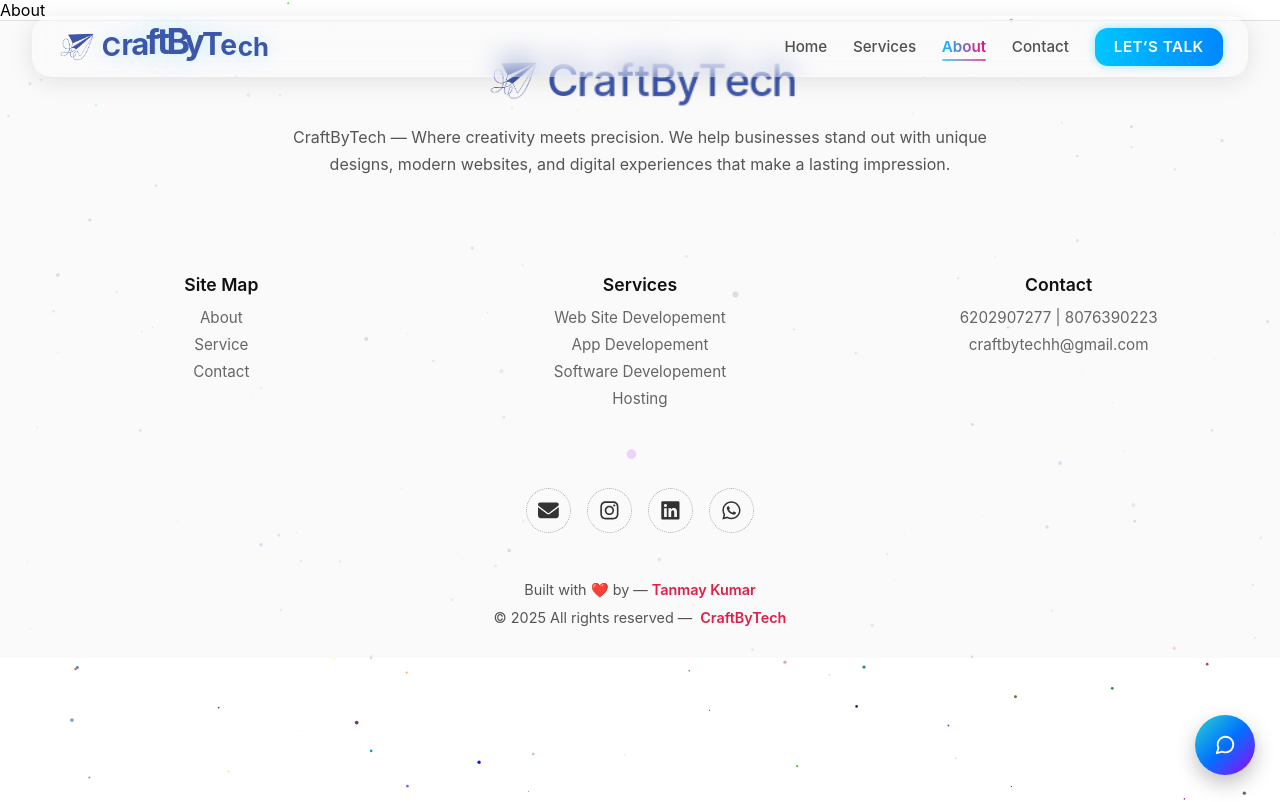
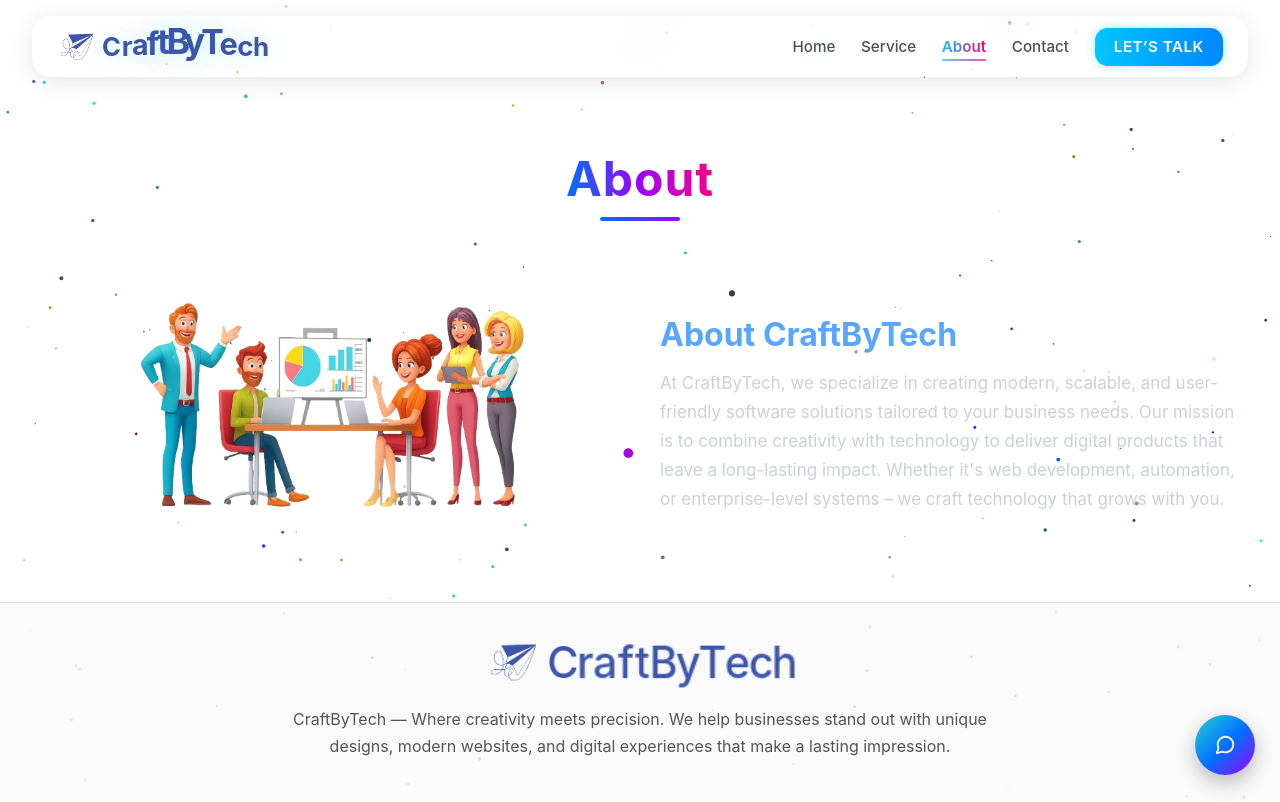
Before and after one commit to itanmay728/CraftByTech, a React (Vite) app: page /about in a window 1280 px wide. Shown: the top 802 px of the page. Built offline with nearby package versions, Linux system fonts and the light colour scheme.

Commit message:
about and service page

```diff
--- a/src/LayOut.jsx
+++ b/src/LayOut.jsx
@@ -4,11 +4,13 @@
 import BouncingBalls from './components/BouncingBalls/BouncingBalls'
 import Footer from './components/Footer/Footer'
 import ChatBot from './components/ChatBot/ChatBot'
+import ScrollToTop from './components/ScrollToTop/ScrollToTop'
 
 const LayOut = () => {
   return (
     <div>
       <ChatBot/>
+      <ScrollToTop/>
       <BouncingBalls/>
         <NavBar/>
         <Outlet/>
--- a/src/components/Hero/Hero.jsx
+++ b/src/components/Hero/Hero.jsx
@@ -60,10 +60,10 @@
         </p>
 
         <div className={styles.buttonGroup}>
-          <a className={`${styles.btn} ${styles.btnOutline}`}>
+          <a href="tel:+916202907277" className={`${styles.btn} ${styles.btnOutline}`}>
             Jump on a call <FaPhoneAlt size={16} />
           </a>
-          <Link className={`${styles.btn} ${styles.btnPrimary}`}>
+          <Link to="/service" className={`${styles.btn} ${styles.btnPrimary}`}>
             Services <FiArrowRight size={18} />
           </Link>
         </div>
--- a/src/components/Hero/Hero.module.css
+++ b/src/components/Hero/Hero.module.css
@@ -162,6 +162,7 @@
   transition: all 0.3s ease;
   border: none;
   letter-spacing: 0.4px;
+  text-decoration: none;
 }
 
 .btnOutline {
--- a/src/components/NavBar/NavBar.jsx
+++ b/src/components/NavBar/NavBar.jsx
@@ -78,7 +78,7 @@
 
         {/* Navigation Links */}
         <div className={`${styles.links} ${isMenuOpen ? styles.showMenu : ""}`}>
-          {["home", "Services", "About", "contact"].map((item) => {
+          {["home", "Service", "About", "contact"].map((item) => {
             const path = item === "home" ? "/" : `/${item.toLowerCase()}`;
             return (
               <Link
--- /dev/null
+++ b/src/components/ScrollToTop/ScrollToTop.jsx
@@ -0,0 +1,17 @@
+import { useEffect } from "react";
+import { useLocation } from "react-router-dom";
+
+const ScrollToTop = () => {
+  const { pathname } = useLocation(); // get current route
+
+  useEffect(() => {
+    window.scrollTo({
+      top: 0,
+      behavior: "smooth", // smooth scroll
+    });
+  }, [pathname]); // triggers on route change
+
+  return null;
+};
+
+export default ScrollToTop;
--- a/src/pages/About/About.jsx
+++ b/src/pages/About/About.jsx
@@ -1,9 +1,42 @@
-import React from 'react'
+// About.jsx
+import React from "react";
+import styles from "./About.module.css";
+import aboutHero from '../../assets/Image/aboutHero.png'
 
 const About = () => {
   return (
-    <div>About</div>
-  )
-}
+    <section className={styles.aboutSection}>
+      <div className={styles.pageTitle}>
+        <h1>About</h1>
+        <div className={styles.underline}></div>
+      </div>
 
-export default About
+      <div className={styles.row}>
+        {/* Left - Image */}
+        <div className={styles.left}>
+          <img
+            src={aboutHero}
+            alt="CraftByTech Team"
+            className={styles.aboutImage}
+          />
+        </div>
+
+        {/* Right - Content */}
+        <div className={styles.right}>
+          <h2 className={styles.companyName}>About CraftByTech</h2>
+
+          <p className={styles.description}>
+            At CraftByTech, we specialize in creating modern, scalable, and
+            user-friendly software solutions tailored to your business needs.
+            Our mission is to combine creativity with technology to deliver
+            digital products that leave a long-lasting impact. Whether it's
+            web development, automation, or enterprise-level systems – we
+            craft technology that grows with you.
+          </p>
+        </div>
+      </div>
+    </section>
+  );
+};
+
+export default About;
--- a/src/pages/About/About.module.css
+++ b/src/pages/About/About.module.css
@@ -0,0 +1,99 @@
+/* ===== Section ===== */
+.aboutSection {
+  padding: 70px 20px;
+  /* background: #0d1117; */
+  color: #fff;
+  text-align: center;
+  padding: 7rem 1rem 3rem;
+}
+
+/* ===== Page Title ===== */
+.pageTitle {
+  text-align: center;
+  margin-bottom: 3rem;
+  animation: fadeIn 0.6s ease forwards;
+  border-radius: 16px;
+  padding: 0.3rem 6rem;
+  display: inline-block;
+  margin-top: 2rem;
+  /* box-shadow: 0 4px 20px rgba(0, 0, 0, 0.05); */
+}
+
+/* Contact heading text */
+.pageTitle h1 {
+  font-size: clamp(2rem, 5vw, 3rem);
+  font-weight: 700;
+  color: #111;
+  background: linear-gradient(90deg, #0072ff, #9b00ff, #ff0080);
+  -webkit-background-clip: text;
+  -webkit-text-fill-color: transparent;
+  letter-spacing: 1px;
+  margin-bottom: 0.6rem;
+}
+
+/* Gradient underline */
+.underline {
+  width: 80px;
+  height: 4px;
+  margin: 0 auto;
+  background: linear-gradient(90deg, #0072ff, #9b00ff);
+  border-radius: 5px;
+}
+
+/* ===== Two Column Layout ===== */
+.row {
+  max-width: 1200px;
+  margin: auto;
+  display: flex;
+  align-items: center;
+  justify-content: center;
+  gap: 40px;
+  flex-wrap: wrap;
+}
+
+/* Left Image */
+.left {
+  flex: 1;
+  min-width: 300px;
+  display: flex;
+  justify-content: center;
+}
+
+.aboutImage {
+  width: 100%;
+  max-width: 420px;
+  border-radius: 18px;
+  /* box-shadow: 0 10px 25px rgba(0,0,0,0.4); */
+  object-fit: cover;
+}
+
+/* Right Content */
+.right {
+  flex: 1;
+  min-width: 300px;
+  text-align: left;
+}
+
+.companyName {
+  font-size: 32px;
+  font-weight: 700;
+  margin-bottom: 15px;
+  color: #58a6ff;
+}
+
+.description {
+  font-size: 17px;
+  line-height: 1.7;
+  color: #c9d1d9;
+}
+
+/* ===== Responsive ===== */
+@media (max-width: 900px) {
+  .right {
+    text-align: center;
+  }
+
+  .companyName {
+    font-size: 28px;
+  }
+}
--- a/src/pages/Contact/Contact.module.css
+++ b/src/pages/Contact/Contact.module.css
@@ -16,10 +16,6 @@
   text-align: center;
   margin-bottom: 3rem;
   animation: fadeIn 0.6s ease forwards;
-  /* background: linear-gradient(90deg, rgba(0, 114, 255, 0.15), rgba(155, 0, 255, 0.15)); */
-  /* border: 1px solid rgba(0, 114, 255, 0.2); */
-  /* backdrop-filter: blur(8px);
-  -webkit-backdrop-filter: blur(8px); */
   border-radius: 16px;
   padding: 0.3rem 6rem;
   display: inline-block;
--- a/src/pages/Service/Service.jsx
+++ b/src/pages/Service/Service.jsx
@@ -1,9 +1,50 @@
-import React from 'react'
+import React from "react";
+import styles from "./Service.module.css";
+import { Link } from "react-router-dom";
+import ServiceSection from "../../components/ServiceSection/ServiceSection";
+import heroImage from "../../assets/Image/serviceHero.png";
 
 const Service = () => {
   return (
-    <div>Service</div>
-  )
-}
+    <div className={styles.wrapper}>
+      <section className={styles.heroSection}>
+        <div className={styles.container}>
+          {/* ===== LEFT CONTENT ===== */}
+          <div className={styles.left}>
+            <h1 className={styles.title}>
+              Boost <span>Personal Productivity</span>
+            </h1>
 
-export default Service
+            <p className={styles.subtitle}>
+              Empowering businesses with smart digital solutions designed for growth, performance, and productivity.
+            </p>
+
+            <div className={styles.buttons}>
+              <Link to="/contact" className={styles.primaryBtn}>
+                Start A Project
+              </Link>
+
+              <a href="tel:+916202907277" className={styles.secondaryBtn}>
+                Call us for any query <br />
+                <strong>+91 62029 07277</strong>
+              </a>
+            </div>
+          </div>
+
+          {/* ===== RIGHT IMAGE ===== */}
+          <div className={styles.right}>
+            <img
+              src={heroImage}
+              alt="Service"
+              className={styles.image}
+            />
+          </div>
+        </div>
+      </section>
+
+      <ServiceSection />
+    </div>
+  );
+};
+
+export default Service;
--- /dev/null
+++ b/src/pages/Service/Service.module.css
@@ -0,0 +1,203 @@
+/* MAIN WRAPPER */
+.wrapper {
+  width: 100%;
+  overflow-x: hidden;
+  display: flex;
+  flex-direction: column;
+  align-items: center;
+  background: rgba(255, 255, 255, 0.15);
+  backdrop-filter: blur(4px);
+  -webkit-backdrop-filter: blur(4px);
+}
+
+/* HERO SECTION */
+.heroSection {
+  width: 100%;
+  min-height: 80vh;
+  padding: 9rem 1.5rem 4rem; /* better top spacing */
+  display: flex;
+  justify-content: center;
+  align-items: center;
+}
+
+/* FLEX CONTAINER */
+.container {
+  display: flex;
+  align-items: center;
+  justify-content: space-between;
+  gap: 10rem; /* MUCH smaller gap */
+  max-width: 1250px;
+  width: 100%;
+  flex-wrap: nowrap; /* keeps both close on large screens */
+}
+
+/* ===== LEFT CONTENT ===== */
+.left {
+  /* flex: 1; */
+  display: flex;
+  flex-direction: column;
+  gap: 1rem;
+  animation: fadeInLeft 0.8s ease forwards;
+  margin-left: 100px;
+  max-width: 450px;
+}
+
+.title {
+  font-size: clamp(2.3rem, 4vw, 3.5rem);
+  font-weight: 800;
+  line-height: 1.2;
+  color: #111;
+}
+
+.title span {
+  color: #3840d0;
+}
+
+.subtitle {
+  font-size: clamp(1rem, 1.3vw, 1.1rem);
+  color: #444;
+  max-width: 450px;
+  line-height: 1.6;
+}
+
+/* ===== BUTTONS FIXED ===== */
+.buttons {
+  display: flex;
+  align-items: center;
+  gap: 0.8rem;   /* tighter spacing */
+  margin-top: 1rem;
+  flex-wrap: wrap;
+}
+
+.primaryBtn {
+  background: linear-gradient(90deg, #007bff, #00d4ff);
+  padding: 0.85rem 1.6rem;
+  border-radius: 30px;
+  color: #fff;
+  font-weight: 600;
+  font-size: 0.95rem;
+  text-decoration: none;
+  text-align: center;
+  box-shadow: 0 6px 20px rgba(0, 123, 255, 0.35);
+  transition: all 0.3s ease;
+}
+
+.primaryBtn:hover {
+  transform: translateY(-4px);
+  box-shadow: 0 12px 25px rgba(0, 123, 255, 0.45);
+}
+
+.secondaryBtn {
+  background: #fff;
+  border-radius: 12px;
+  padding: 0.4rem 1.4rem;
+  color: #007bff;
+  font-size: 0.85rem;
+  border: 1px solid rgba(0, 123, 255, 0.3);
+  text-decoration: none;
+  box-shadow: 0 4px 14px rgba(0, 0, 0, 0.08);
+  transition: all 0.3s ease;
+}
+
+.secondaryBtn:hover {
+  transform: translateY(-4px);
+  box-shadow: 0 6px 20px rgba(0, 123, 255, 0.3);
+}
+
+/* ===== RIGHT IMAGE ===== */
+.right {
+  flex: 1;
+  display: flex;
+  justify-content: center;
+  animation: fadeInRight 0.8s ease forwards;
+
+}
+
+.image {
+  width: 100%;
+  max-width: 600px;  /* BIGGER IMAGE */
+  object-fit: contain;
+  border-radius: 20px;
+}
+
+/* ===== ANIMATIONS ===== */
+@keyframes fadeInLeft {
+  from { opacity: 0; transform: translateX(-40px); }
+  to { opacity: 1; transform: translateX(0); }
+}
+
+@keyframes fadeInRight {
+  from { opacity: 0; transform: translateX(40px); }
+  to { opacity: 1; transform: translateX(0); }
+}
+
+/* ===== RESPONSIVENESS ===== */
+
+/* Tablets */
+@media (max-width: 992px) {
+  .container {
+    flex-direction: column-reverse !important;
+    text-align: center;
+    gap: 2.5rem;
+    flex-wrap: wrap;
+  }
+
+  .left {
+    align-items: center;
+     margin-left: 0px;
+  }
+
+  .subtitle {
+    max-width: 100%;
+  }
+
+  .image {
+    max-width: 430px;
+  }
+
+  .buttons {
+    justify-content: center;
+  }
+}
+
+/* Small Tablets & Mobiles */
+@media (max-width: 600px) {
+  .image {
+    max-width: 350px;
+  }
+
+  .primaryBtn,
+  .secondaryBtn {
+    width: 100%;
+    text-align: center;
+  }
+
+  .left{
+     margin-left: 0px;
+  }
+}
+
+/* Small Mobiles */
+@media (max-width: 480px) {
+  .image {
+    max-width: 300px;
+  }
+
+  .left{
+     margin-left: 0px;
+  }
+
+  .title {
+    font-size: 2rem;
+  }
+
+  .primaryBtn {
+    font-size: 0.9rem;
+    padding: 0.8rem 1.3rem;
+  }
+
+  .secondaryBtn {
+    font-size: 0.8rem;
+    padding: 0.7rem 1rem;
+  }
+}
```
Also changed, not shown: src/App.jsx (+4 -5 lines), src/assets/Image/aboutHero.png (added), 1 other file (tests, documents, lock files or other folders).
